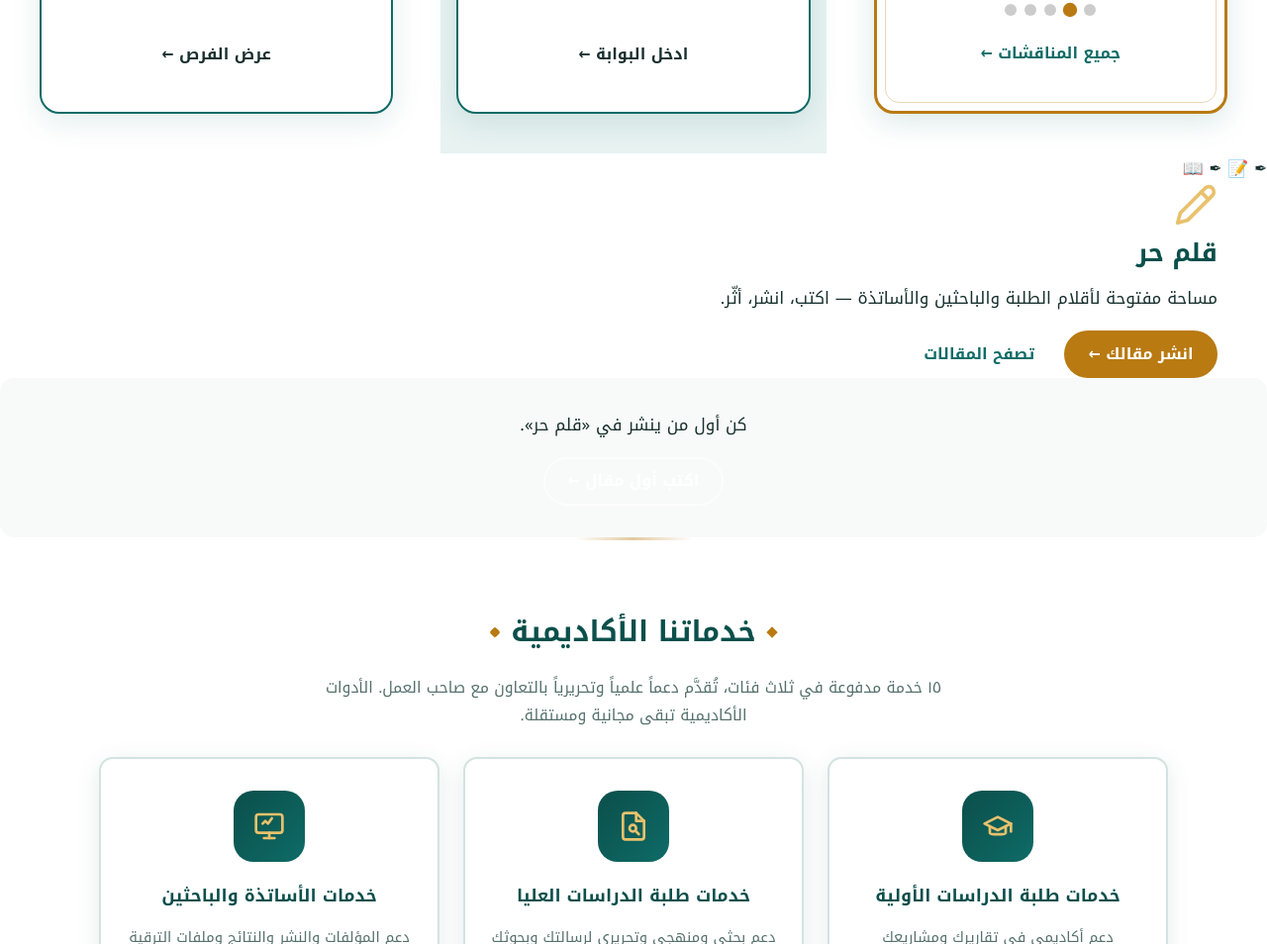
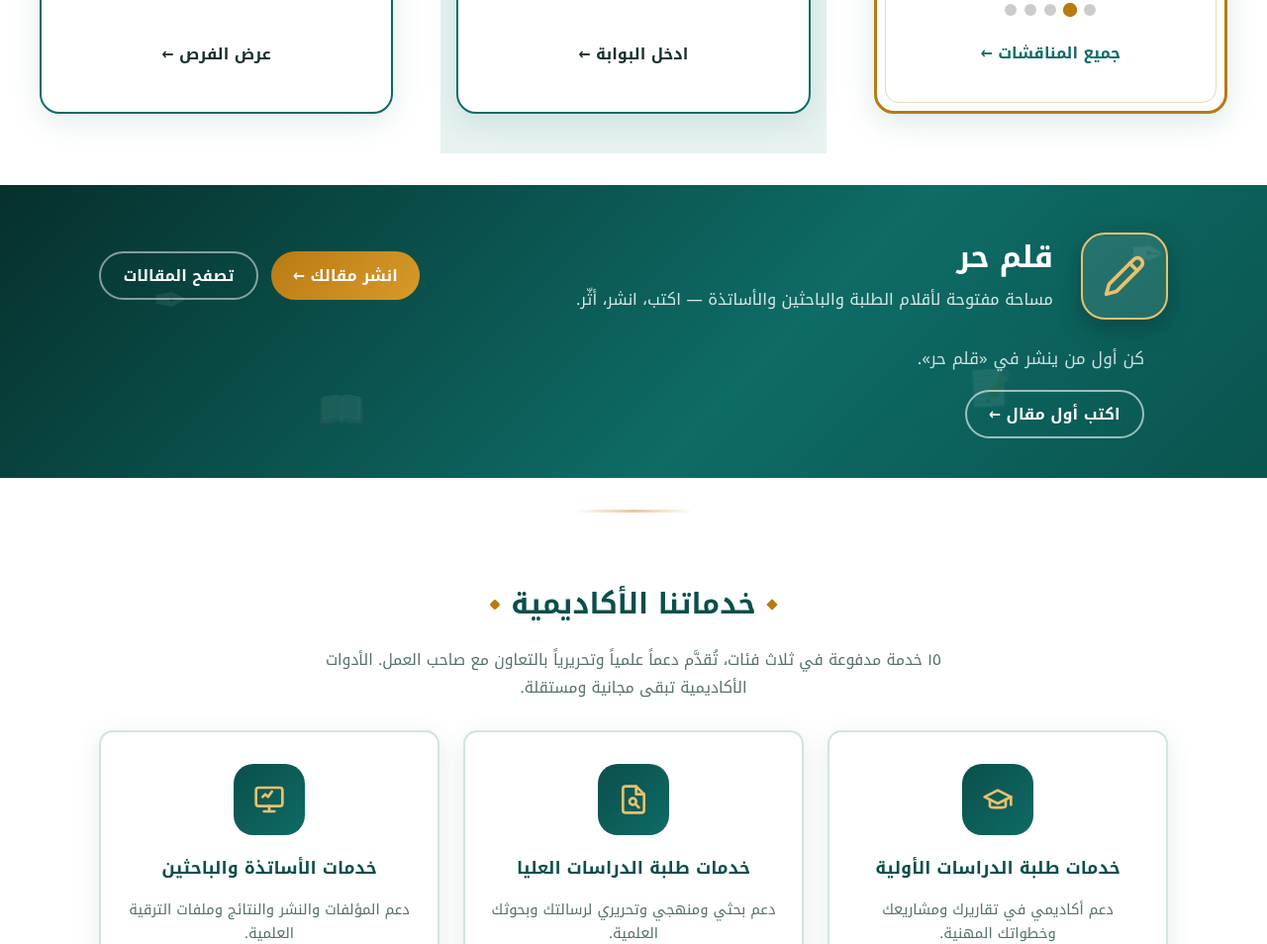
Before and after one commit to alsobahi73-ui/munjaz-academic, a website: page index.html in a window 1280 px wide. Shown: the part 1034-1988 px from the top of the page at 99% size. Drawn offline with Linux system fonts and the light colour scheme.

Commit message:
style: qalam banner animated

```diff
--- a/styles.css
+++ b/styles.css
@@ -1064,22 +1064,41 @@
   #faq .faq-item:nth-child(5) { max-width: 100%; }
 }
 
-/* ===== Qalam Hur (Free Pen) ===== */
-.qalam-grid { display: grid; grid-template-columns: 320px 1fr; gap: 2rem; align-items: start; max-width: 1080px; margin: 0 auto; }
-.qalam-invite { text-align: center; }
-.qalam-latest { display: grid; gap: 1rem; }
-.qalam-card { background: #fff; border: 1px solid #e0e8e6; border-radius: 14px; padding: 1.25rem 1.4rem; }
-.qalam-card h4 { margin: .5rem 0; font-size: 1.05rem; }
-.qalam-card h4 a { color: #06302C; text-decoration: none; }
-.qalam-card h4 a:hover { color: #0E6B66; }
-.qalam-excerpt { color: #666; font-size: .92rem; line-height: 1.8; margin: .5rem 0; }
-.qalam-meta { display: flex; gap: 1rem; font-size: .82rem; color: #0E6B66; font-weight: 700; }
+/* ===== Qalam Hur: animated full-width banner ===== */
+.qalam-banner { position: relative; overflow: hidden; background: linear-gradient(135deg, #06302C 0%, #0E6B66 60%, #0a544f 100%); padding: 3rem 0 2.5rem; margin: 2rem 0; }
+.qalam-banner-bg { position: absolute; inset: 0; pointer-events: none; overflow: hidden; }
+.qalam-float { position: absolute; font-size: 3rem; opacity: .08; color: #fff; animation: qalamFloat 12s ease-in-out infinite; }
+.qf1 { top: 15%; right: 8%; animation-delay: 0s; }
+.qf2 { top: 60%; right: 20%; animation-delay: 3s; font-size: 2.2rem; }
+.qf3 { top: 25%; left: 12%; animation-delay: 6s; }
+.qf4 { top: 65%; left: 25%; animation-delay: 9s; font-size: 2.5rem; }
+@keyframes qalamFloat { 0%,100% { transform: translateY(0) rotate(-5deg); } 50% { transform: translateY(-18px) rotate(5deg); } }
+.qalam-banner-inner { position: relative; display: flex; align-items: center; gap: 1.75rem; max-width: 1080px; }
+.qalam-banner-icon { width: 88px; height: 88px; flex-shrink: 0; display: grid; place-items: center; border-radius: 24px; background: rgba(255,255,255,.1); border: 2px solid #E9C16C; box-shadow: 0 8px 24px rgba(0,0,0,.25); }
+.qalam-banner-text { flex: 1; }
+.qalam-banner-text h2 { color: #fff; font-size: 1.9rem; margin: 0 0 .4rem; font-weight: 800; }
+.qalam-banner-text p { color: rgba(255,255,255,.85); margin: 0; font-size: 1.02rem; }
+.qalam-banner-actions { display: flex; gap: .8rem; flex-shrink: 0; }
+.btn-gold { background: linear-gradient(135deg, #B97A12, #d99a2b); color: #fff; border: none; }
+.btn-gold:hover { filter: brightness(1.1); }
+.btn-outline-light { background: transparent; color: #fff; border: 2px solid rgba(255,255,255,.5); }
+.btn-outline-light:hover { border-color: #fff; }
+.qalam-latest-strip { position: relative; max-width: 1080px; margin: 1.5rem auto 0; padding: 0 1.5rem; display: flex; gap: 1rem; overflow-x: auto; }
+.qalam-latest-strip .qalam-card { flex: 0 0 280px; background: rgba(255,255,255,.97); }
+.qalam-latest-strip .qalam-empty { color: rgba(255,255,255,.8); }
+/* Keep article page styles */
+.qalam-cats { display: flex; gap: .75rem; justify-content: center; flex-wrap: wrap; margin-top: 1rem; }
 .qalam-cat { display: inline-block; background: #FFF3D6; color: #8a5a00; font-size: .78rem; font-weight: 700; padding: .2rem .8rem; border-radius: 999px; }
-.qalam-cats { display: flex; gap: .75rem; justify-content: center; flex-wrap: wrap; margin-top: 1rem; }
-.qalam-empty { text-align: center; padding: 2rem; background: #f8faf9; border-radius: 14px; }
 .qalam-articles { display: grid; gap: 1.5rem; max-width: 800px; margin: 0 auto; }
 .qalam-full { background: #fff; border: 1px solid #e0e8e6; border-radius: 16px; padding: 2rem; }
 .qalam-full h3 { color: #06302C; font-size: 1.3rem; margin: .75rem 0; }
-.qalam-full .qalam-meta { margin-bottom: 1.25rem; padding-bottom: 1rem; border-bottom: 1px solid #eee; }
+.qalam-full .qalam-meta { margin-bottom: 1.25rem; padding-bottom: 1rem; border-bottom: 1px solid #eee; display: flex; gap: 1rem; font-size: .82rem; color: #0E6B66; font-weight: 700; }
 .qalam-body { line-height: 2; color: #444; }
-@media (max-width: 800px) { .qalam-grid { grid-template-columns: 1fr; } }
+.qalam-card h4 { margin: .5rem 0; font-size: 1.02rem; }
+.qalam-card h4 a { color: #06302C; text-decoration: none; }
+.qalam-excerpt { color: #666; font-size: .9rem; line-height: 1.8; margin: .5rem 0; }
+.qalam-meta { display: flex; gap: 1rem; font-size: .8rem; color: #0E6B66; font-weight: 700; }
+@media (max-width: 800px) {
+  .qalam-banner-inner { flex-direction: column; text-align: center; }
+  .qalam-banner-actions { flex-direction: column; width: 100%; max-width: 320px; }
+}
```
